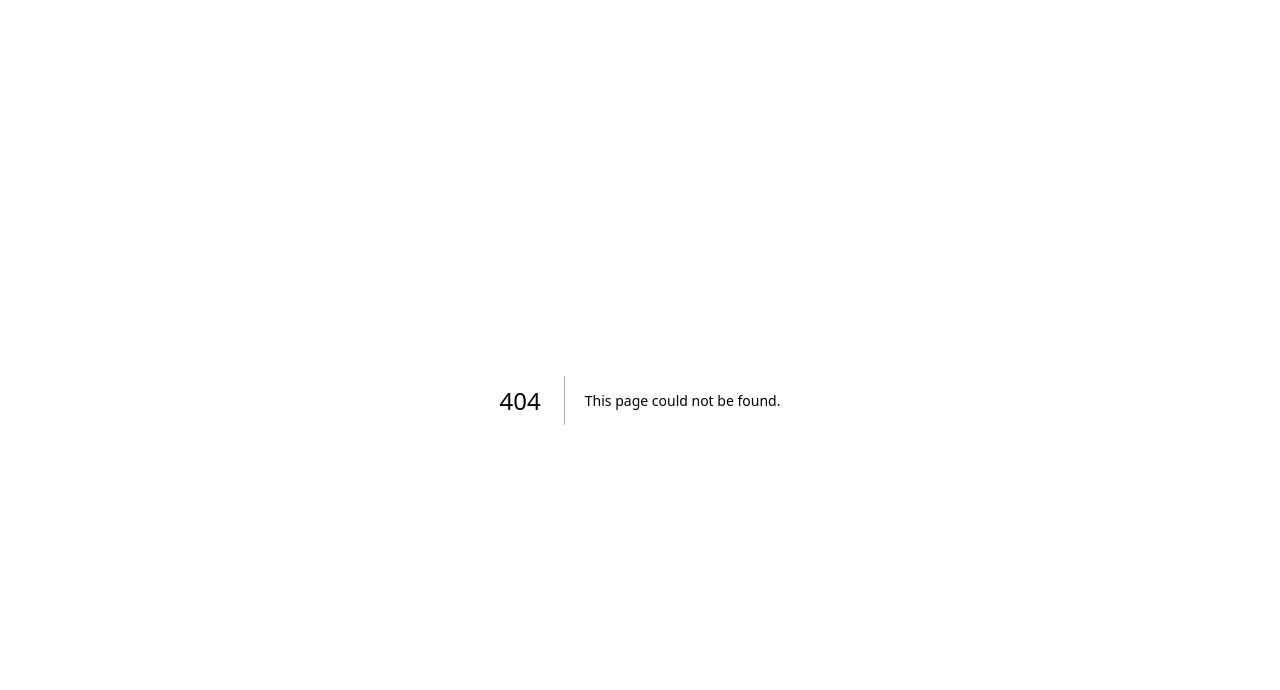
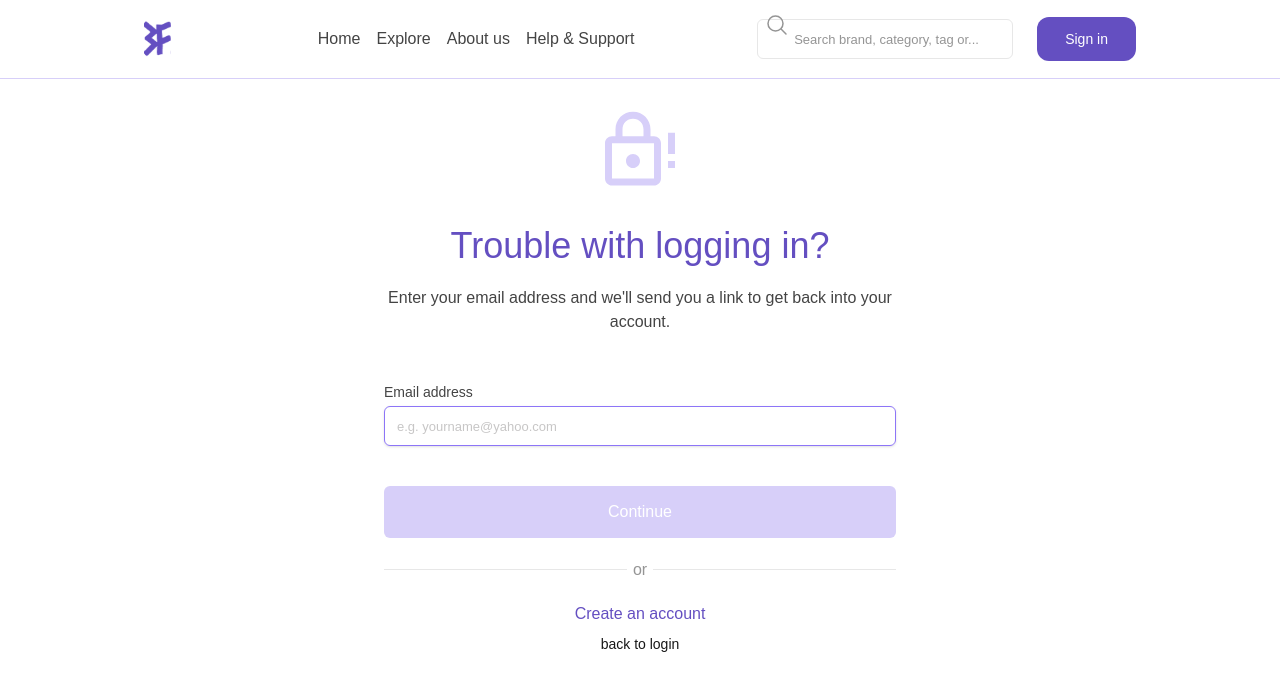
Before and after one commit to ayda-sh/fund-for-found, a Next.js app: page /forget-password in a window 1280 px wide. Before the commit this address had no page. Shown: the top 690 px of the page. Built offline with nearby package versions, Linux system fonts and the light colour scheme.

Commit message:
feat: completed forget password ui

```diff
--- /dev/null
+++ b/src/app/(auth)/forget-password/page.jsx
@@ -0,0 +1,84 @@
+"use client";
+import { NavBar } from "@/app/components/navbar/navbar";
+import Image from "next/image";
+import Link from "next/link";
+import { useState } from "react";
+
+function ForgetPassword() {
+  const [email, setEmail] = useState("");
+  const [emailEntered, setEmailEntered] = useState(false);
+
+  const handleEmailChange = (e) => {
+    setEmail(e.target.value);
+    if (e.target.value) {
+      setEmailEntered(true);
+    } else {
+      setEmailEntered(false);
+    }
+  };
+  return (
+    <>
+      <NavBar />
+      <main>
+        <div className="mx-auto flex flex-col items-center justify-center relative">
+          <div className="md:w-xl w-full p-8 space-y-5">
+            <div className="flex justify-center mb-10">
+              <Image src="/images/lock.svg" width={70} height={70} alt="lock" />
+            </div>
+            <h1 className="text-center md:text-4xl text-3xl text-[var(--primary)] font-medium mt-7">
+              Trouble with logging in?
+            </h1>
+            <h2 className="md:text-[16px] font-medium text-center text-[var(--gray-2)]">
+              Enter your email address and we'll send you a link to get back
+              into your account.
+            </h2>
+
+            <form>
+              <div className="mb-4 mt-12">
+                <label className="block text-sm font-medium text-[var(--gray-2)]">
+                  Email address
+                </label>
+
+                <input
+                  data-has-listeners="true"
+                  type="email"
+                  placeholder="e.g. yourname@yahoo.com"
+                  className="block mt-1 border border-[var(--primary-300)] rounded-md shadow-sm px-3 w-full h-10 focus:outline-none placeholder:text-[var(--light-2)] placeholder-custom"
+                  required
+                  value={email}
+                  onChange={handleEmailChange}
+                />
+              </div>
+
+              <button
+                type="submit"
+                className={`w-full py-3.5 rounded-md focus:outline-none mt-6 text-white ${
+                  emailEntered
+                    ? "bg-[var(--primary)]"
+                    : "bg-[var(--primary-100)]"
+                } `}
+              >
+                Continue
+              </button>
+            </form>
+            <div className="flex items-center gap-1.5">
+              <div className="grow h-[1px] bg-[var(--light-3)]"></div>
+              <p className="text-[var(--light-1)]">or</p>
+              <div className="grow h-[1px] bg-[var(--light-3)]"></div>
+            </div>
+            <div className="flex flex-col justify-center text-center gap-2 mt-4">
+              <Link className="text-[var(--primary)]" href="/sign-up">
+                Create an account
+              </Link>
+              <Link className="text-sm font-medium " href="/login">
+                back to login
+              </Link>
+            </div>
+          </div>
+        </div>
+      </main>
+    </>
+  );
+}
+
+export default ForgetPassword;
```
